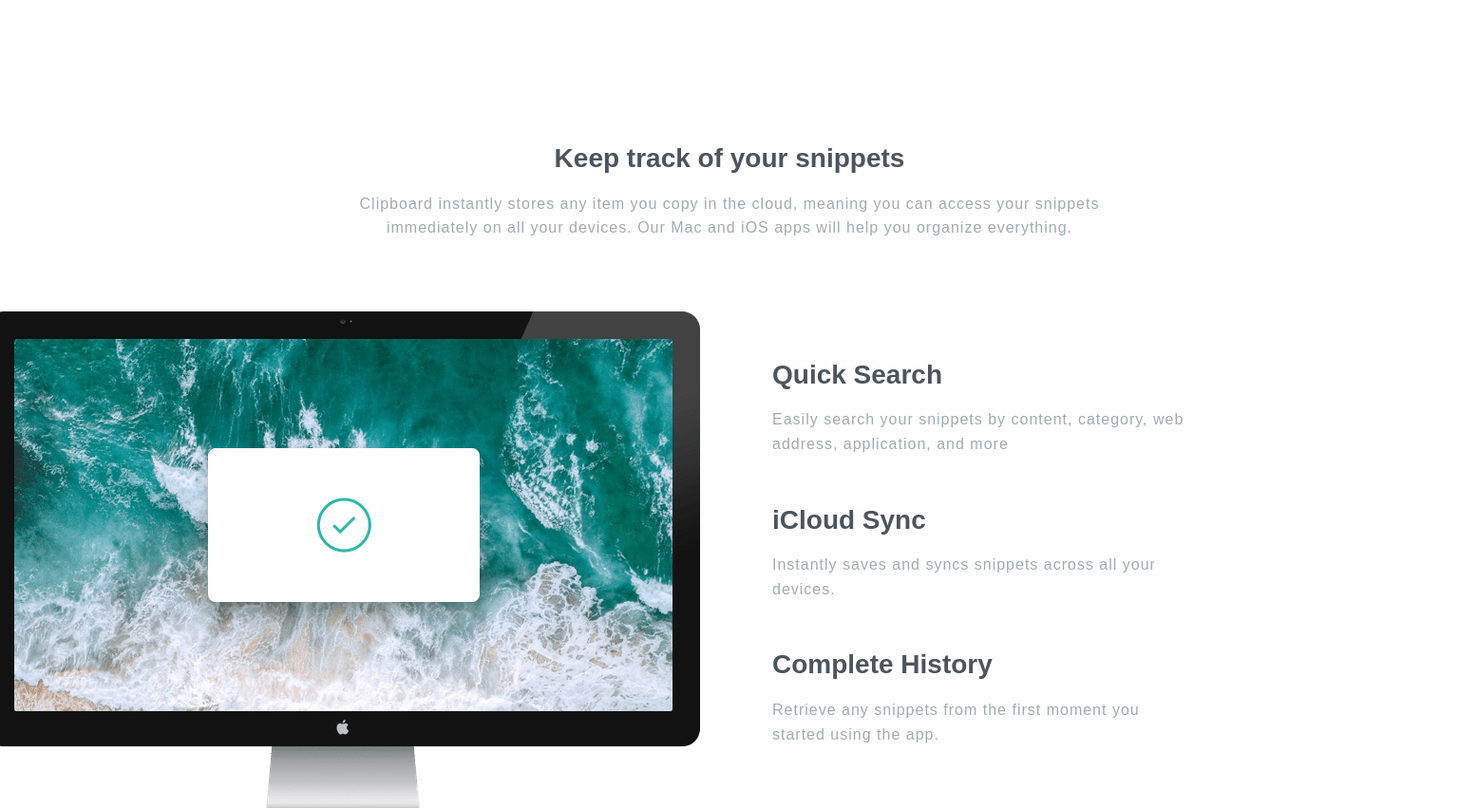
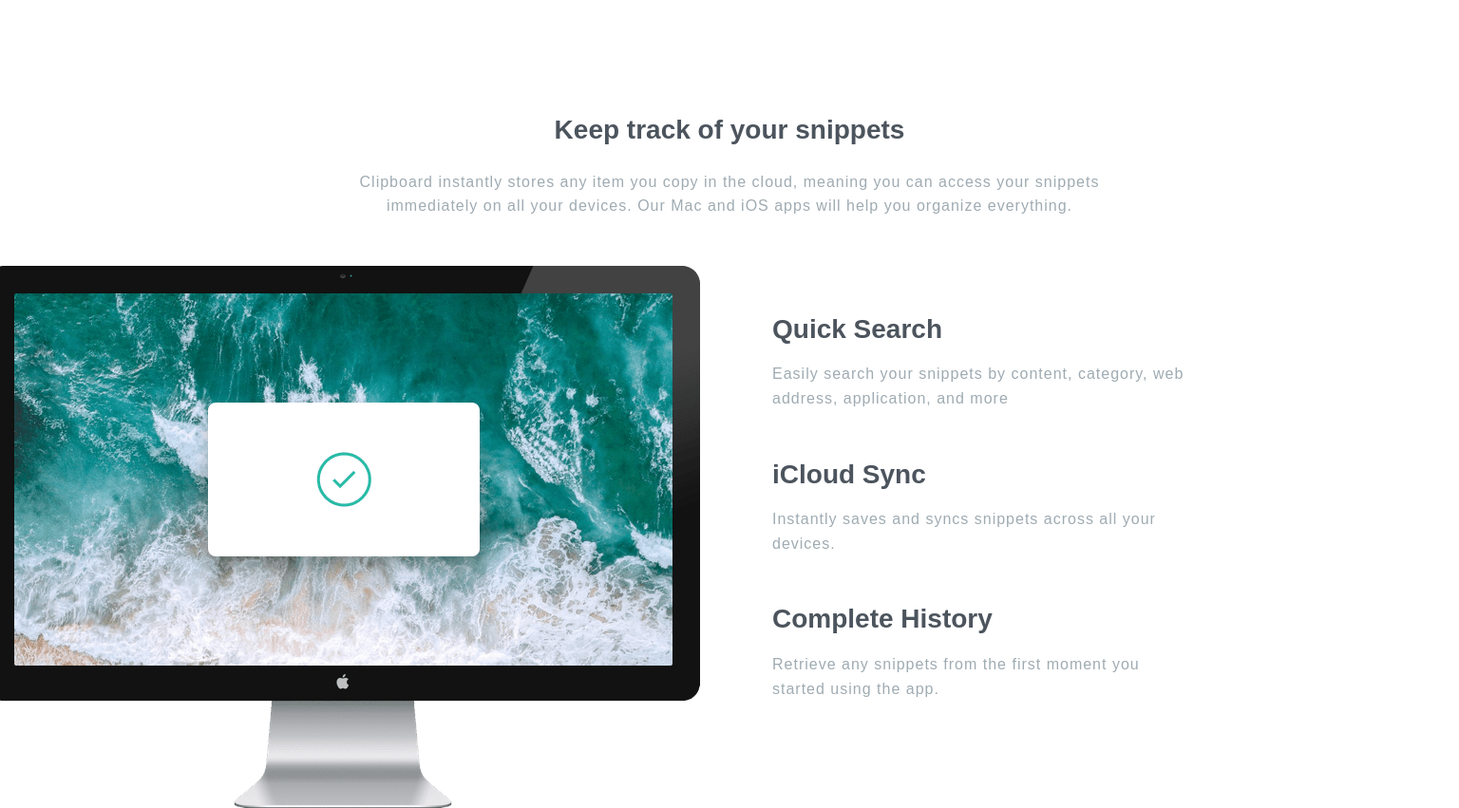
Before and after one commit to sasank0269/Clip-board-landing-page, a plain HTML site: page index.html in a window 1536 px wide. Shown: the part 680-1531 px from the top of the page at 95% size. Drawn offline with Linux system fonts and the light colour scheme; a web font is replaced by a local one.

Commit message:
Update landing.css

```diff
--- a/landing.css
+++ b/landing.css
@@ -109,7 +109,6 @@ input[type="button"]{
 
 section.second {
     text-align: center;
-    margin-top: 30px;
 }
 .keep .mat h1,.third h1{
     color: hsl(210, 10%, 33%);
@@ -332,8 +331,10 @@ footer .socmed{
         grid-template-columns: repeat(2,1fr);
         text-align: left;
         position: relative;
-	margin-top:25px;
     }
+    .keep .mat p{
+	    	margin-top:25px;
+	}
     .k1 p{
         margin-left: 0px;
         width: 60%;
```
